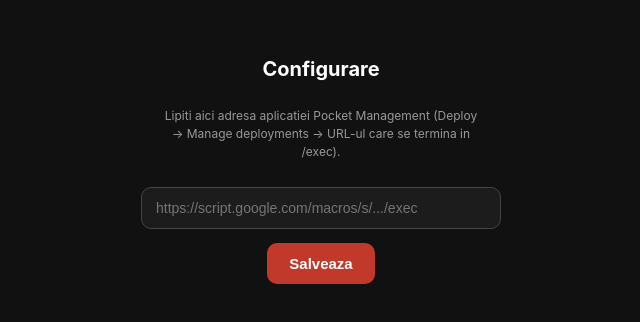
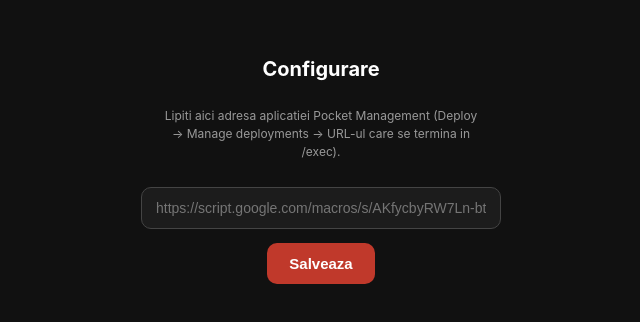
Before and after one commit to stonevaultpocket-cloud/pocket-scan, a plain HTML site: page index.html in a window 1280 px wide. Shown: the part 230-552 px from the top of the page, 319-959 px from the left. Drawn offline with Linux system fonts and the light colour scheme.

Commit message:
Update index.html

```diff
--- a/index.html
+++ b/index.html
@@ -85,7 +85,7 @@
       Lipiti aici adresa aplicatiei Pocket Management
       (Deploy &rarr; Manage deployments &rarr; URL-ul care se termina in /exec).
     </p>
-    <input type="text" id="appUrlInput" placeholder="https://script.google.com/macros/s/.../exec">
+    <input type="text" id="appUrlInput" placeholder="https://script.google.com/macros/s/AKfycbyRW7Ln-bt1exRPBtxgRxI48m95G2Jn9JS9mfpkRexWQEEdTkAm0Jsod319PNiFc_KK/exec">
     <button id="saveUrlBtn">Salveaza</button>
   </div>
 
```
